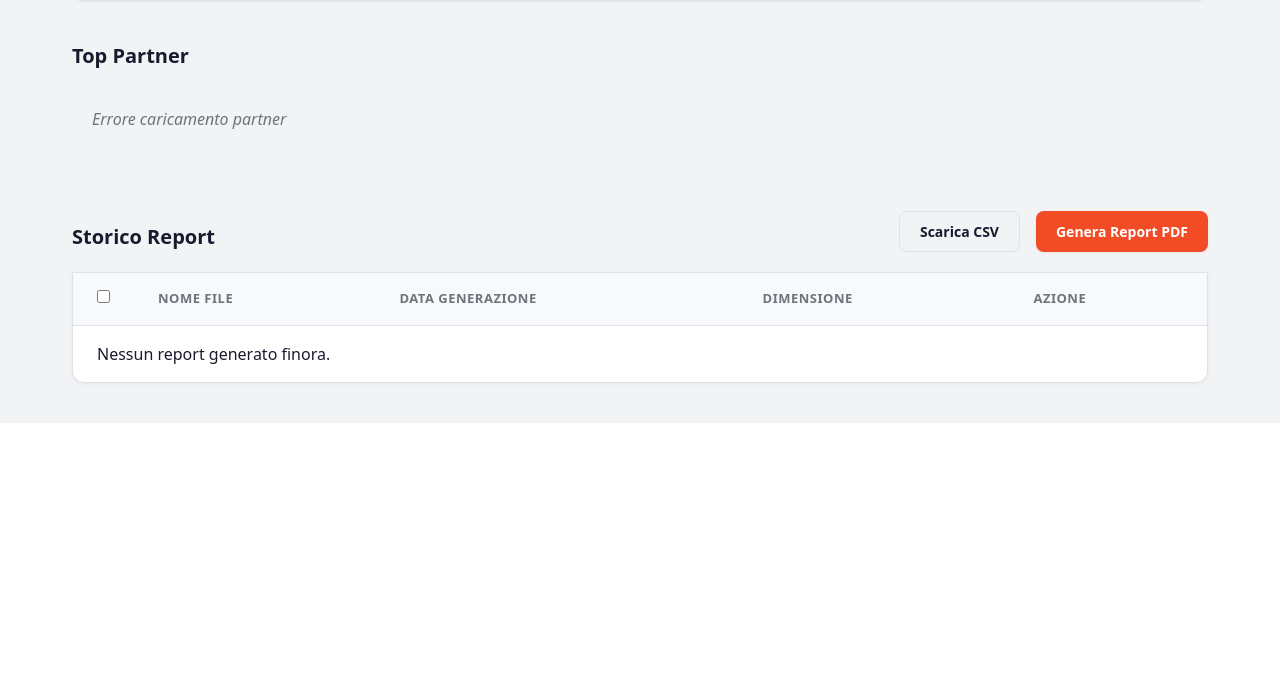
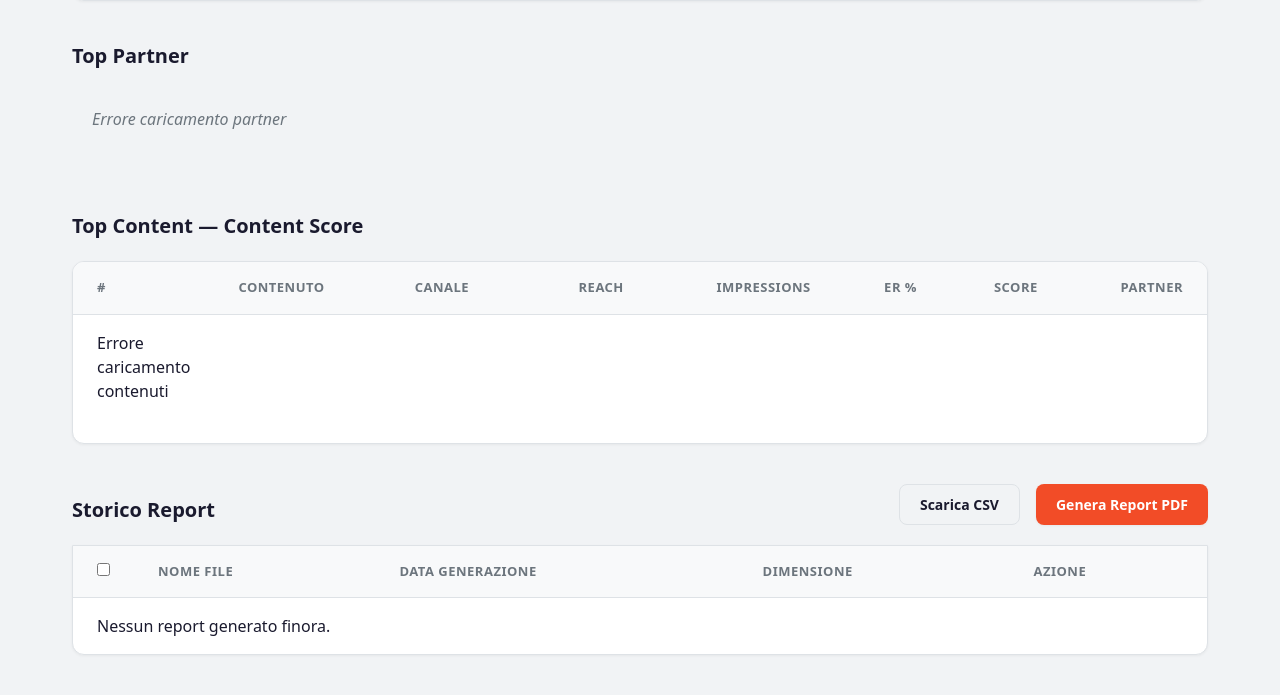
Before and after one commit to Alaimoalessio/isual-analytics, a Flask app: page / in a window 1280 px wide. Shown: the part 886-1581 px from the top of the page. Before the commit the page ends 1309 px from the top, so only its background shows below. Run offline with Flask 3, Linux system fonts and the light colour scheme; data that the repository does not hold is empty; some libraries are stand-ins or nearby versions.

Commit message:
Top 5 Content in dashboard, allineata al PDF
Porta a schermo la tabella "Top Content" finora presente solo nel report PDF.

Nuovo endpoint /api/top-content, modellato su /api/top-partners: stessi
get_content_performance() + calc_content_score() usati da report.py, quindi
il troncamento a 5 righe resta dentro kpi.py e dashboard e PDF mostrano per
costruzione le stesse identiche righe nello stesso ordine. Verificato su un
PDF reale: 5 righe su 5 coincidono, contenuto e ordine.

Il payload seleziona le colonne a mano invece di serializzare il DataFrame:
published_at e' un Timestamp non serializzabile, e reach_norm/title/post_id
non servono al client.

Il loader e' registrato in ENTRAMBI i punti di refresh, che sono percorsi
distinti: l'handler di #apply-custom-date chiama i loader a mano e non passa
da reloadData(), quindi registrarlo nel solo Promise.all avrebbe lasciato la
tabella congelata a ogni applicazione di un intervallo di date personalizzato.

Soglie colore ER 3.0/1.5 duplicate in JS per rispecchiare templates/report.html
(loadPartners usa 3/1 su una metrica diversa, l'ER per partner).

Nel giro anche l'escape HTML su partner_name in loadPartners(), che finiva in
innerHTML senza filtro: i nomi arrivano dall'app di terzi e un valore con
markup verrebbe iniettato nella pagina. Restano non escapate le option dei
filtri (loadBrands/loadFilterOptions).

```diff
--- a/dashboard/app.py
+++ b/dashboard/app.py
@@ -263,6 +263,40 @@ def api_top_partners():
 
         result["classification"] = result["health_score"].apply(classify_v2)
         return jsonify({"success": True, "data": result.head(3).to_dict('records')})
+    except Exception as e:
+        return jsonify({"success": False, "error": str(e)}), 500
+
+
+@app.route('/api/top-content')
+def api_top_content():
+    try:
+        brand_id, partner_ids, single_partner, days, start_date, end_date = get_params()
+        df = db.get_content_performance(brand_id, partner_ids, start_date, end_date)
+        if df.empty:
+            return jsonify({"success": True, "data": []})
+
+        # stessa funzione usata dal PDF (report.py): il troncamento a 5 righe e' dentro
+        # kpi.calc_content_score, cosi' dashboard e report mostrano le stesse identiche righe
+        result = kpi.calc_content_score(df)
+
+        # colonne selezionate a mano, non to_dict() sul df intero: published_at e' un
+        # Timestamp non serializzabile, e reach_norm/title/post_id non servono al client
+        rows = [
+            {
+                "rank":          i + 1,
+                "title_short":   r["title_short"],
+                "channel":       r["channel"],
+                "channel_upper": r["channel_upper"],
+                "reach_fmt":     r["reach_fmt"],
+                "impr_fmt":      r["impr_fmt"],
+                "er_fmt":        r["er_fmt"],
+                "er_post":       float(r["er_post"]),   # grezzo: serve al JS per la soglia colore
+                "score_fmt":     r["score_fmt"],
+                "n_partners":    int(r["n_partners"]),  # COUNT SQL -> int64, non serializzabile
+            }
+            for i, r in result.iterrows()
+        ]
+        return jsonify({"success": True, "data": rows})
     except Exception as e:
         return jsonify({"success": False, "error": str(e)}), 500
 
--- a/dashboard/templates/dashboard.html
+++ b/dashboard/templates/dashboard.html
@@ -132,7 +132,35 @@
             </div>
         </section>
 
-        <!-- Sezione 4: Storico Report -->
+        <!-- Sezione 4: Top Content -->
+        <section class="section content-section">
+            <div class="section-header">
+                <h2>Top Content — Content Score</h2>
+            </div>
+            <div class="table-container">
+                <table class="reports-table">
+                    <thead>
+                        <tr>
+                            <th style="width: 40px;">#</th>
+                            <th>Contenuto</th>
+                            <th>Canale</th>
+                            <th style="text-align: right;">Reach</th>
+                            <th style="text-align: right;">Impressions</th>
+                            <th style="text-align: right;">ER %</th>
+                            <th style="text-align: right;">Score</th>
+                            <th style="text-align: right;">Partner</th>
+                        </tr>
+                    </thead>
+                    <tbody id="top-content-body">
+                        <tr>
+                            <td colspan="8" class="text-center loading-text">Caricamento contenuti...</td>
+                        </tr>
+                    </tbody>
+                </table>
+            </div>
+        </section>
+
+        <!-- Sezione 5: Storico Report -->
         <section class="section history-section">
             <div class="section-header">
                 <h2>Storico Report</h2>
--- a/static/app.js
+++ b/static/app.js
@@ -51,6 +51,7 @@ document.addEventListener('DOMContentLoaded', () => {
     let currentMetric = 'reach';
     let trendChart = null;
     const partnersGrid = document.getElementById('partners-grid');
+    const topContentBody = document.getElementById('top-content-body');
 
     // Theme Initialization
     const savedTheme = localStorage.getItem('isual_theme') || 'light';
@@ -105,6 +106,7 @@ document.addEventListener('DOMContentLoaded', () => {
         loadKPIs();
         loadPartners();
         loadTrendChart();
+        loadTopContent();
     });
 
     exportCsvBtn.addEventListener('click', exportCSV);
@@ -199,6 +201,12 @@ document.addEventListener('DOMContentLoaded', () => {
     setInterval(checkDBHealth, 30000);
 
     // --- Functions ---
+
+    // Nomi partner e testi dei post arrivano da fonti esterne (app di terzi, social):
+    // vanno escapati prima di finire in innerHTML, altrimenti un valore con markup
+    // lo inietta nella pagina.
+    const esc = (s) => String(s ?? '').replace(/[&<>"']/g,
+        ch => ({ '&': '&amp;', '<': '&lt;', '>': '&gt;', '"': '&quot;', "'": '&#39;' }[ch]));
 
     async function initDashboard() {
         checkDBHealth();
@@ -331,7 +339,8 @@ document.addEventListener('DOMContentLoaded', () => {
             await Promise.all([
                 loadKPIs(),
                 loadTrendChart(),
-                loadPartners()
+                loadPartners(),
+                loadTopContent()
             ]);
             updateTimestamp();
         } finally {
@@ -598,7 +607,7 @@ document.addEventListener('DOMContentLoaded', () => {
                     return `
                         <div class="partner-card">
                             <div class="partner-header">
-                                <div class="partner-name">${p.partner_name}</div>
+                                <div class="partner-name">${esc(p.partner_name)}</div>
                                 <div class="partner-badge ${healthClass}">${p.classification}</div>
                             </div>
                             <div class="partner-stats">
@@ -628,6 +637,50 @@ document.addEventListener('DOMContentLoaded', () => {
             }
         } catch (error) {
             partnersGrid.innerHTML = '<div class="loading-text alert">Errore connessione server</div>';
+        }
+    }
+
+    async function loadTopContent() {
+        const placeholder = (msg, cls = 'loading-text') =>
+            `<tr><td colspan="8" class="text-center ${cls}">${msg}</td></tr>`;
+
+        topContentBody.innerHTML = placeholder('Caricamento contenuti...');
+        try {
+            const response = await fetch(`/api/top-content${getQueryParams()}`);
+            const result = await response.json();
+
+            if (result.success) {
+                if (result.data.length === 0) {
+                    topContentBody.innerHTML = placeholder('Nessun contenuto per il periodo selezionato');
+                    return;
+                }
+
+                topContentBody.innerHTML = result.data.map(c => {
+                    // stesse soglie del PDF (templates/report.html): parita' visiva tra
+                    // dashboard e report per lo stesso brand/filtro/periodo
+                    let erColor;
+                    if (c.er_post >= 3.0)      erColor = 'var(--green-positive)';
+                    else if (c.er_post >= 1.5) erColor = 'var(--orange-warning)';
+                    else                       erColor = 'var(--red-alert)';
+
+                    return `
+                        <tr>
+                            <td>${c.rank}</td>
+                            <td style="font-weight: 600;">${esc(c.title_short)}</td>
+                            <td>${esc(c.channel_upper)}</td>
+                            <td style="text-align: right;">${c.reach_fmt}</td>
+                            <td style="text-align: right;">${c.impr_fmt}</td>
+                            <td style="text-align: right; color: ${erColor}; font-weight: 600;">${c.er_fmt}</td>
+                            <td style="text-align: right; font-weight: 600;">${c.score_fmt}</td>
+                            <td style="text-align: right;">${c.n_partners}</td>
+                        </tr>
+                    `;
+                }).join('');
+            } else {
+                topContentBody.innerHTML = placeholder('Errore caricamento contenuti', 'alert');
+            }
+        } catch (error) {
+            topContentBody.innerHTML = placeholder('Errore connessione server', 'alert');
         }
     }
 
```
